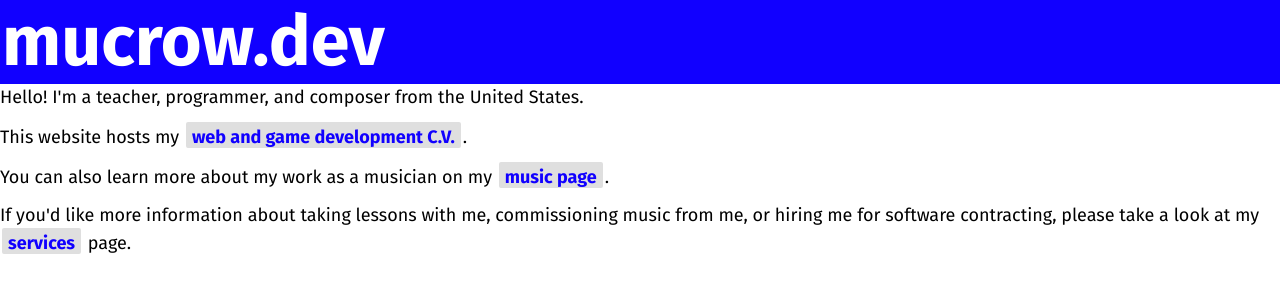
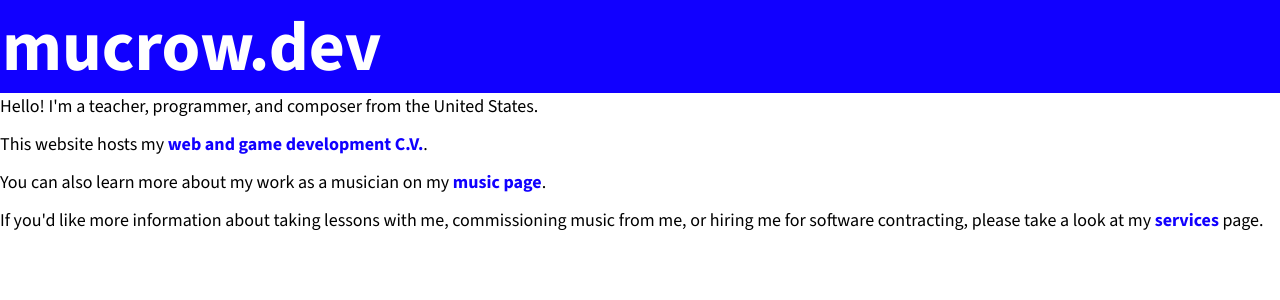
Before and after one commit to mucrow/mucrow.dev, a Next.js app: page / in a window 1280 px wide. Shown: the top 300 px of the page. Built offline with nearby package versions, Linux system fonts and the light colour scheme.

Commit message:
Try a new visual idea + replace fonts

```diff
--- a/app/globals.css
+++ b/app/globals.css
@@ -1,15 +1,16 @@
-@import url('https://fonts.googleapis.com/css2?family=Fira+Sans:ital,wght@0,400;0,700;1,400;1,700&family=JetBrains+Mono&display=swap');
+@import url('https://fonts.googleapis.com/css2?family=JetBrains+Mono&family=Oswald:wght@400;700&family=Source+Sans+3:ital,wght@0,400;0,700;1,400;1,700&display=swap');
 
 :root {
   --color-black: #000000;
   --color-blue-200: #1100ff;
   --color-blue-700: #daf0ff;
   --color-gray-600: #dfdfdf;
+  --color-gray-700: #ebebeb;
   --color-white: #ffffff;
 
-  --font-family-sans-serif: 'Fira Sans', sans-serif;
-  --font-family-serif: 'Times New Roman', serif; /* Unused */
-  --font-family-mono: 'JetBrains Mono', monospace;
+  --font-family-primary: 'Source Sans 3', sans-serif;
+  --font-family-heading: 'Oswald', serif;
+  --font-family-code: 'JetBrains Mono', monospace;
 
   --font-size-200: 18px;
   --font-size-300: 20px;
@@ -38,30 +39,23 @@ body {
 }
 
 html {
-  font-family: var(--font-family-sans-serif);
+  font-family: var(--font-family-primary);
   font-size: var(--font-size-200);
 }
 
 a:not(.unstyle) {
-  /* Specify height so border-box can actually adjust for hover border-bottom */
-  height: var(--line-height);
-
-  background-color: var(--color-gray-600);
-  border-color: var(--color-gray-600);
-  border-radius: 2px;
-  border-style: solid;
-  border-width: 2px;
   color: var(--color-blue-200);
   display: inline-block;
   font-weight: bold;
-  margin: 0 2px;
-  padding: 0 4px;
   text-decoration: none;
-  transition: border-color var(--transition-snappy);
 }
 
 a:active:not(.unstyle), a:focus:not(.unstyle), a:hover:not(.unstyle) {
-  border-color: var(--color-blue-200);
+  text-decoration: underline;
+}
+
+h1, h2, h3, h4, h5, h6 {
+  font-family: var(--font-family-heading);
 }
 
 h1 {
@@ -71,14 +65,17 @@ h1 {
 
 h2 {
   font-size: var(--font-size-500);
-  margin: 38px 0 6px;
+  margin: 52px 0 6px;
 }
 
 h3 {
-  background-color: var(--color-blue-700);
+  border-color: var(--color-blue-700);
+  border-style: solid;
+  border-width: 4px 0;
   font-size: var(--font-size-400);
   font-weight: 400;
-  margin: 30px 0 4px;
+  line-height: 1.2;
+  margin: 46px 0 8px;
 }
 
 h4 {
@@ -92,7 +89,7 @@ p {
 }
 
 ul, ol {
-  margin-bottom: 8px;
+  margin: 0 0 8px;
   padding-left: 27px;
 }
 
```
